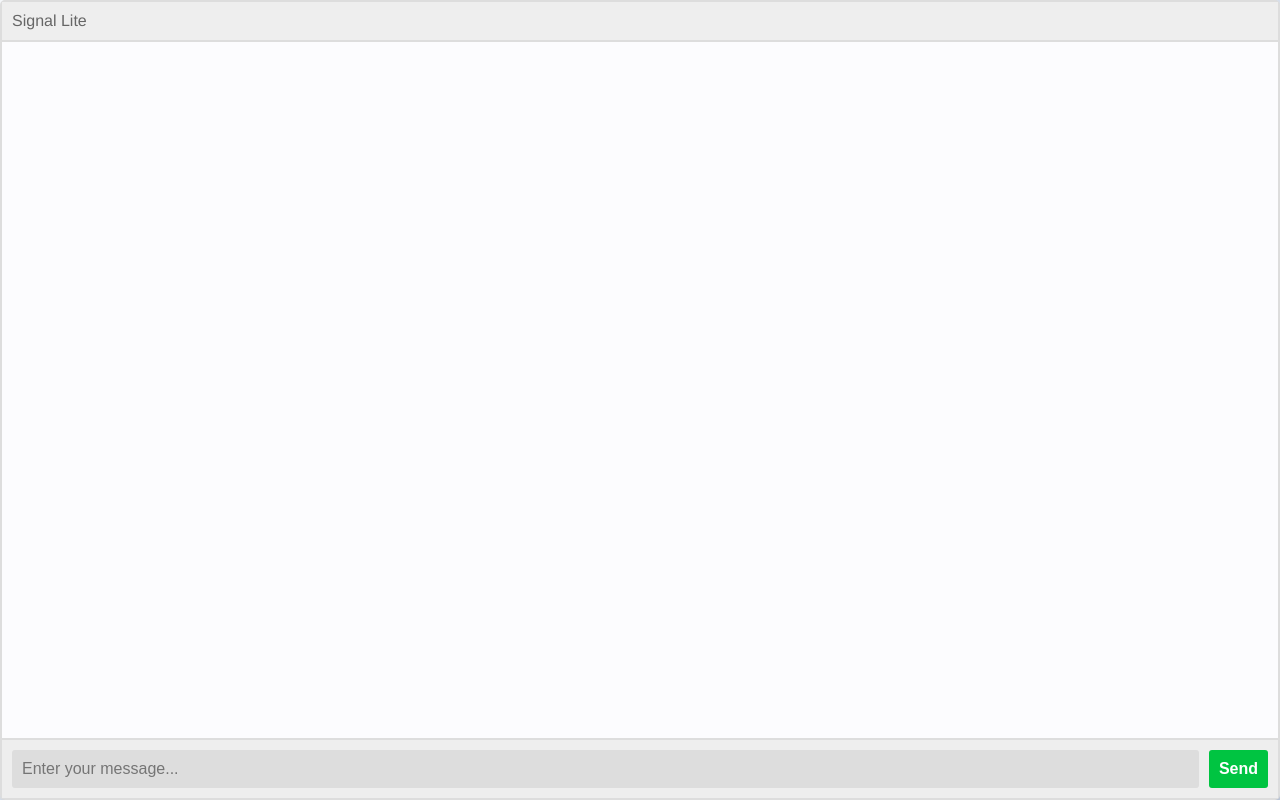
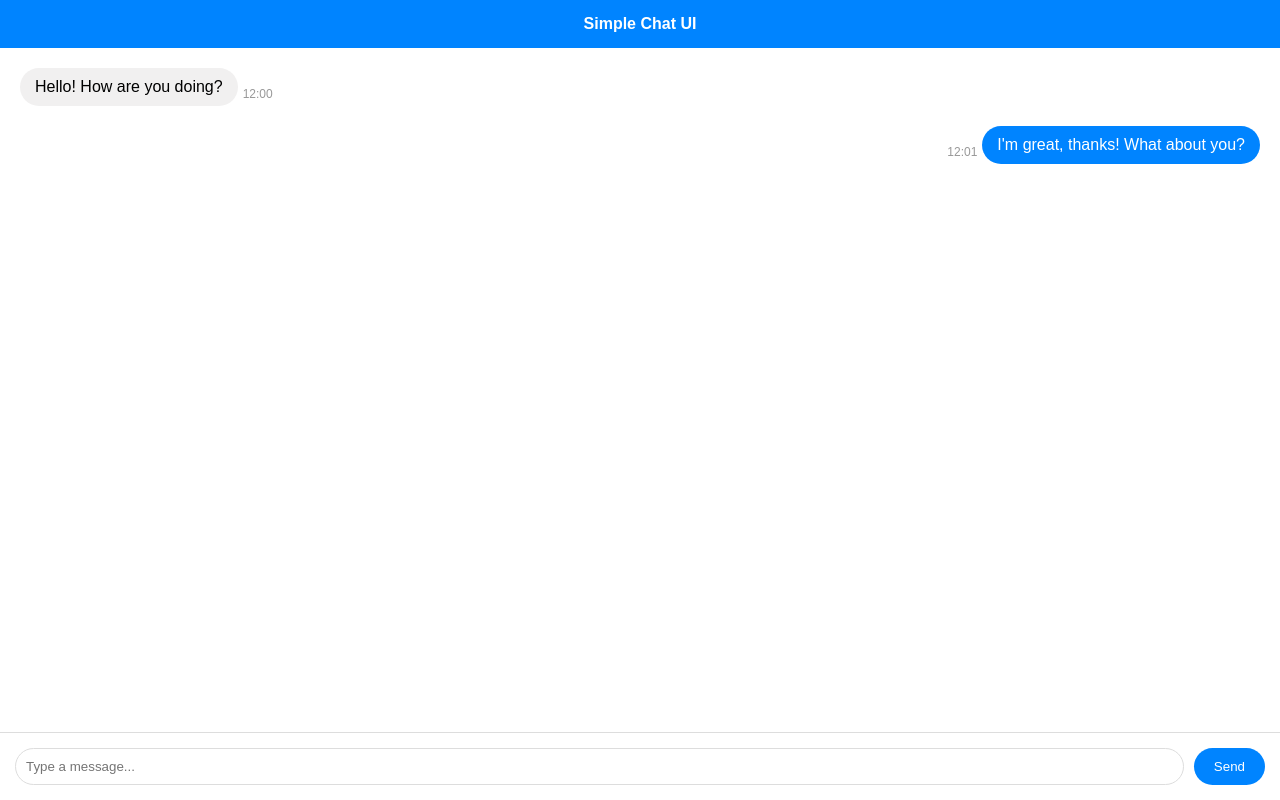
Before and after one commit to photosynthesisdev/signal-lite, a plain HTML site: page frontend/index.html in a window 1280 px wide. Drawn offline with Linux system fonts and the light colour scheme.

Commit message:
frontend

```diff
--- a/frontend/index.html
+++ b/frontend/index.html
@@ -1,27 +1,38 @@
 <!DOCTYPE html>
-<html lang="en-us">
-    <head>
-        <meta charset="utf-8">
-        <meta http-equiv="Content-Type" content="text/html; charset=utf-8">
-        <title>Signal Lite</title>
-        <script src="main.js"></script>
-        <link rel="stylesheet" href="style.css">
-    </head>
-    <section class="msger">
-        <header class="msger-header">
-          <div class="msger-header-title">
-            <i class="fas fa-comment-alt"></i>
-            Signal Lite
-          </div>
-          <div class="msger-header-options">
-            <span><i class="fas fa-cog"></i></span>
-          </div>
-        </header>
-        <main class="msger-chat">
-        </main>
-        <form class="msger-inputarea">
-          <input type="text" class="msger-input" placeholder="Enter your message...">
-          <button type="submit" class="msger-send-btn">Send</button>
-        </form>
-    </section>
+<html lang="en">
+<head>
+    <meta charset="UTF-8">
+    <meta name="viewport" content="width=device-width, initial-scale=1.0">
+    <title>Simple Chat UI</title>
+    <link rel="stylesheet" href="style.css">
+    <script src="main.js"></script>
+</head>
+<body>
+
+    <div class="chat-container">
+        <div class="chat-header">
+            Simple Chat UI
+        </div>
+        <div class="chat-messages">
+            <div class="message">
+                <div class="message-bubble">
+                    Hello! How are you doing?
+                </div>
+                <div class="message-time">12:00</div>
+            </div>
+
+            <div class="message user">
+                <div class="message-bubble">
+                    I'm great, thanks! What about you?
+                </div>
+                <div class="message-time">12:01</div>
+            </div>
+        </div>
+
+        <div class="chat-input-area">
+            <input type="text" class="chat-input" placeholder="Type a message...">
+            <button class="chat-send-btn">Send</button>
+        </div>
+    </div>
+</body>
 </html>
--- a/frontend/main.js
+++ b/frontend/main.js
@@ -1,78 +1,80 @@
-window.addEventListener("load", function () {
-    const msgerForm = get(".msger-inputarea");
-    const msgerInput = get(".msger-input");
-    const msgerChat = get(".msger-chat");
+const chatInputField = document.querySelector('.chat-input');
+const sendButton = document.querySelector('.chat-send-btn');
+const chatMessages = document.querySelector('.chat-messages');
 
-    const BOT_MSGS = [
-      "Hi, how are you?",
-      "Ohh... I can't understand what you trying to say. Sorry!",
-      "I like to play games... But I don't know how to play!",
-      "Sorry if my answers are not relevant. :))",
-      "I feel sleepy! :("
-    ];
 
-    // Icons made by Freepik from www.flaticon.com
-    const BOT_IMG = "https://cdn-icons-png.flaticon.com/512/4712/4712035.png";
-    const PERSON_IMG = "https://cdn-icons-png.flaticon.com/512/4712/4712035.png";
-    const BOT_NAME = "BOT";
-    const PERSON_NAME = "Danny";
+function process_send_event(e){
+    e.preventDefault();
+    const message_to_send = chatInputField.value.trim();
+    if (message_to_send) {
+        send_message(message_to_send);
+        chatInputField.value = '';
+    }
+}
 
-    msgerForm.addEventListener("submit", event => {
-      event.preventDefault();
+// If we click the 'send button', process the send event.
+sendButton.addEventListener('click', process_send_event);
 
-      const msgText = msgerInput.value;
-      if (!msgText) return;
+// Trigger sending a message if the user pressed enter only.
+chatInputField.addEventListener('keypress', function (e) {
+    // We don't care about other keys being clicked, so we just return early if the key pressed wasn't 'Enter'.
+    if (e.key !== 'Enter') {
+      return;
+    }
+    process_send_event(e);
+});
 
-      appendMessage(PERSON_NAME, PERSON_IMG, "right", msgText);
-      msgerInput.value = "";
+// Function to create and append a new message bubble
+function createMessageBubble(messageText, isUser, senderName = "Anonymous") {
+    // Create the main message div
+    const messageDiv = document.createElement('div');
+    messageDiv.classList.add('message');
 
-      botResponse();
-    });
-
-    function appendMessage(name, img, side, text) {
-      //   Simple solution for small apps
-      const msgHTML = `
-        <div class="msg ${side}-msg">
-          <div class="msg-img" style="background-image: url(${img})"></div>
-
-          <div class="msg-bubble">
-            <div class="msg-info">
-              <div class="msg-info-name">${name}</div>
-              <div class="msg-info-time">${formatDate(new Date())}</div>
-            </div>
-
-            <div class="msg-text">${text}</div>
-          </div>
-        </div>
-      `;
-
-      msgerChat.insertAdjacentHTML("beforeend", msgHTML);
-      msgerChat.scrollTop += 500;
+    // If it's a user message, add the 'user' class for the right-side alignment
+    if (isUser) {
+        messageDiv.classList.add('user');
     }
 
-    function botResponse() {
-      const r = random(0, BOT_MSGS.length - 1);
-      const msgText = BOT_MSGS[r];
-      const delay = msgText.split(" ").length * 100;
+    // Create the message bubble
+    const messageBubble = document.createElement('div');
+    messageBubble.classList.add('message-bubble');
+    messageBubble.textContent = messageText;
 
-      setTimeout(() => {
-        appendMessage(BOT_NAME, BOT_IMG, "left", msgText);
-      }, delay);
+    // Create the message info (name and time)
+    const messageInfo = document.createElement('div');
+    messageInfo.classList.add('message-info');
+
+    if (!isUser) {
+        // Add sender's name for non-user messages (left-side)
+        const nameElement = document.createElement('span');
+        nameElement.classList.add('message-name');
+        nameElement.textContent = senderName;
+        messageInfo.appendChild(nameElement);
     }
 
-    // Utils
-    function get(selector, root = document) {
-      return root.querySelector(selector);
-    }
+    // Add timestamp
+    // const timeElement = document.createElement('span');
+    // timeElement.classList.add('message-time');
+    // timeElement.textContent = getCurrentTime();
+    // messageInfo.appendChild(timeElement);
 
-    function formatDate(date) {
-      const h = "0" + date.getHours();
-      const m = "0" + date.getMinutes();
+    // Append the message info and bubble to the main message div
+    messageDiv.appendChild(messageInfo);
+    messageDiv.appendChild(messageBubble);
 
-      return `${h.slice(-2)}:${m.slice(-2)}`;
-    }
+    // Add the message to the chat container
+    chatMessages.appendChild(messageDiv);
 
-    function random(min, max) {
-      return Math.floor(Math.random() * (max - min) + min);
-    }
-});
+    // Scroll to the bottom of the chat
+    chatMessages.scrollTop = chatMessages.scrollHeight;
+}
+
+
+function send_message(message){
+  // Sends a message to the server over the websocket connection. This is a new message we want to publish to the chat room.
+}
+
+function receive_message(message_object){
+  // Receives some message json from the server.
+  // Publishes it to the chat
+}
--- a/frontend/style.css
+++ b/frontend/style.css
@@ -1,149 +1,124 @@
-:root {
-    --body-bg: linear-gradient(135deg, #f5f7fa 0%, #c3cfe2 100%);
-    --msger-bg: #fff;
-    --border: 2px solid #ddd;
-    --left-msg-bg: #ececec;
-    --right-msg-bg: #579ffb;
-}
-
-  html {
+* {
+  margin: 0;
+  padding: 0;
   box-sizing: border-box;
 }
 
-  *,
-  *:before,
-  *:after {
-    margin: 0;
-    padding: 0;
-    box-sizing: inherit;
-  }
-
 body {
+  font-family: Arial, sans-serif;
+  background-color: #f4f7f6;
   display: flex;
   justify-content: center;
   align-items: center;
   height: 100vh;
-    background-image: var(--body-bg);
-    font-family: Helvetica, sans-serif;
+  width: 100vw;
+  overflow: hidden; /* Prevent scrolling */
 }
 
-  .msger {
+.chat-container {
   display: flex;
-    flex-flow: column wrap;
-    justify-content: space-between;
-    width: 100%;
-    height: 100%;
-    border: var(--border);
-    border-radius: 5px;
-    background: var(--msger-bg);
-    box-shadow: 0 15px 15px -5px rgba(0, 0, 0, 0.2);
+  flex-direction: column;
+  width: 100vw; /* Full screen width */
+  height: 100vh; /* Full screen height */
+  border-radius: 0; /* Remove corner radius for full screen */
+  background-color: #fff;
+  box-shadow: none; /* Remove shadow for fullscreen effect */
 }
 
-  .msger-header {
-    display: flex;
-    justify-content: space-between;
-    padding: 10px;
-    border-bottom: var(--border);
-    background: #eee;
-    color: #666;
+.chat-header {
+  padding: 15px;
+  background-color: #0084ff;
+  color: #fff;
+  text-align: center;
+  font-weight: bold;
 }
 
-  .msger-chat {
+.chat-messages {
   flex: 1;
+  padding: 20px;
   overflow-y: auto;
-    padding: 10px;
+  display: flex;
+  flex-direction: column;
 }
-  .msger-chat::-webkit-scrollbar {
-    width: 6px;
+
+.chat-messages::-webkit-scrollbar {
+  width: 5px;
 }
-  .msger-chat::-webkit-scrollbar-track {
-    background: #ddd;
+
+.chat-messages::-webkit-scrollbar-thumb {
+  background-color: #ddd;
+  border-radius: 10px;
 }
-  .msger-chat::-webkit-scrollbar-thumb {
-    background: #bdbdbd;
-  }
-  .msg {
+
+.message {
+  margin-bottom: 20px;
+  max-width: 75%;
   display: flex;
   align-items: flex-end;
-    margin-bottom: 10px;
 }
-  .msg:last-of-type {
-    margin: 0;
+
+.message.user {
+  margin-left: auto;
+  flex-direction: row-reverse;
 }
-  .msg-img {
-    width: 50px;
-    height: 50px;
-    margin-right: 10px;
-    background: #ddd;
-    background-repeat: no-repeat;
-    background-position: center;
-    background-size: cover;
-    border-radius: 50%;
+
+.message-bubble {
+  padding: 10px 15px;
+  border-radius: 20px;
+  background-color: #f1f0f0;
 }
-  .msg-bubble {
-    max-width: 450px;
+
+.message.user .message-bubble {
+  background-color: #0084ff;
+  color: #fff;
+}
+
+.message-time {
+  font-size: 0.75rem;
+  color: #999;
+  margin: 5px;
+}
+
+.chat-input-area {
+  display: flex;
   padding: 15px;
-    border-radius: 15px;
-    background: var(--left-msg-bg);
+  border-top: 1px solid #ddd;
 }
-  .msg-info {
+
+.chat-input {
+  flex: 1;
+  padding: 10px;
+  border-radius: 20px;
+  border: 1px solid #ddd;
+}
+
+.chat-send-btn {
+  padding: 10px 20px;
+  margin-left: 10px;
+  background-color: #0084ff;
+  border: none;
+  border-radius: 20px;
+  color: white;
+  cursor: pointer;
+}
+
+.chat-send-btn:hover {
+  background-color: #0073e6;
+}
+
+.message-info {
   display: flex;
   justify-content: space-between;
   align-items: center;
-    margin-bottom: 10px;
-  }
-  .msg-info-name {
-    margin-right: 10px;
-    font-weight: bold;
-  }
-  .msg-info-time {
-    font-size: 0.85em;
+  margin-bottom: 5px;
 }
 
-  .left-msg .msg-bubble {
-    border-bottom-left-radius: 0;
+.message-name {
+  font-weight: bold;
+  color: #555;
 }
 
-  .right-msg {
-    flex-direction: row-reverse;
+.message-time {
+  font-size: 0.75rem;
+  color: #999;
 }
-  .right-msg .msg-bubble {
-    background: var(--right-msg-bg);
-    color: #fff;
-    border-bottom-right-radius: 0;
-  }
-  .right-msg .msg-img {
-    margin: 0 0 0 10px;
-  }
-
-  .msger-inputarea {
-    display: flex;
-    padding: 10px;
-    border-top: var(--border);
-    background: #eee;
-  }
-  .msger-inputarea * {
-    padding: 10px;
-    border: none;
-    border-radius: 3px;
-    font-size: 1em;
-  }
-  .msger-input {
-    flex: 1;
-    background: #ddd;
-  }
-  .msger-send-btn {
-    margin-left: 10px;
-    background: rgb(0, 196, 65);
-    color: #fff;
-    font-weight: bold;
-    cursor: pointer;
-    transition: background 0.23s;
-  }
-  .msger-send-btn:hover {
-    background: rgb(0, 180, 50);
-  }
-
-  .msger-chat {
-    background-color: #fcfcfe;
-  }
```
Also changed, not shown: 2 other files. Lines whose indentation alone changed are shown as unchanged.
